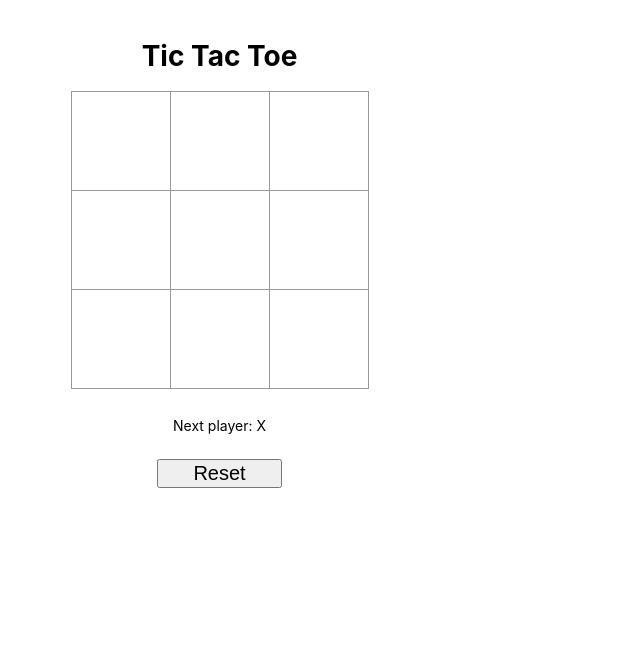
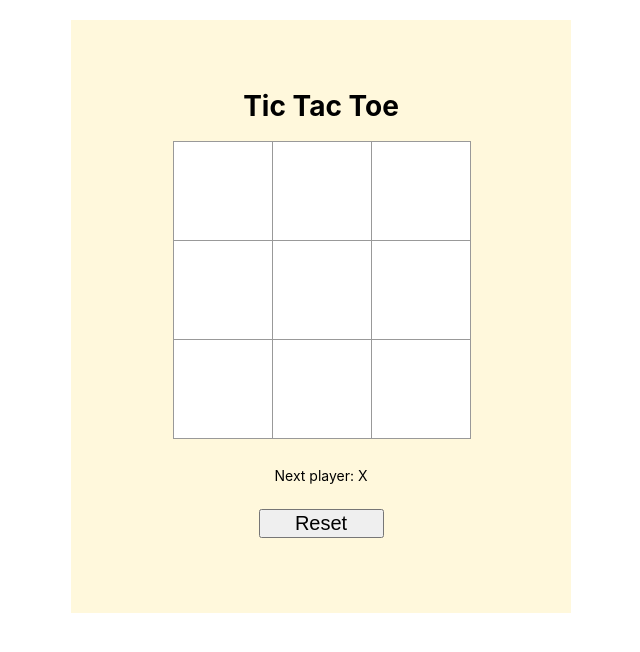
Before and after one commit to william-murphy-jr/tictactoe-tlm, a React (Create React App) app: page / in a window 1280 px wide. Shown: the top 652 px of the page, without its empty margins (319-959 px from the left). Built offline with nearby package versions, Linux system fonts and the light colour scheme.

Commit message:
added new index.css

```diff
--- a/src/index.css
+++ b/src/index.css
@@ -58,11 +58,16 @@ ol, ul {
 .game {
   display: flex;
   flex-direction: row;
+  background-color: cornsilk;
 }
 
 .game-info {
   margin-top: 28px;
   /* margin-left: 25px; */
+}
+
+.game-board {
+  margin: 50px auto;
 }
 
 .game-title {
```
